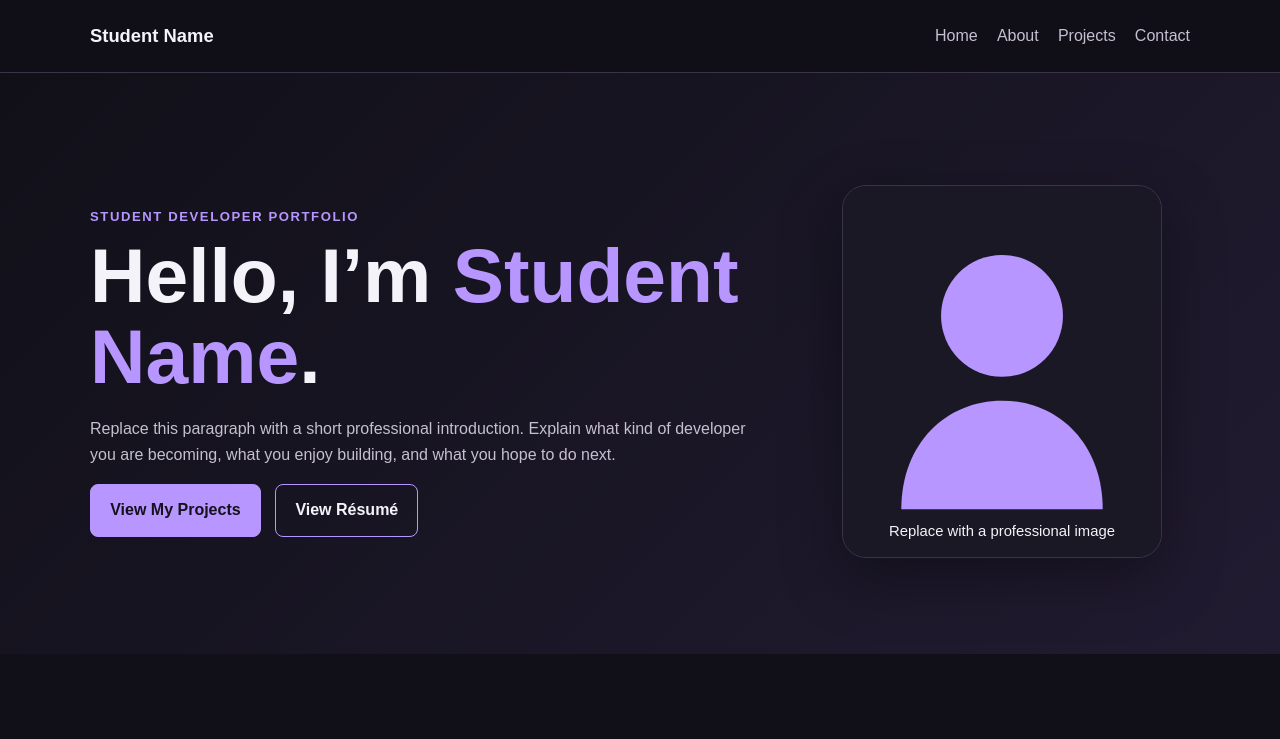
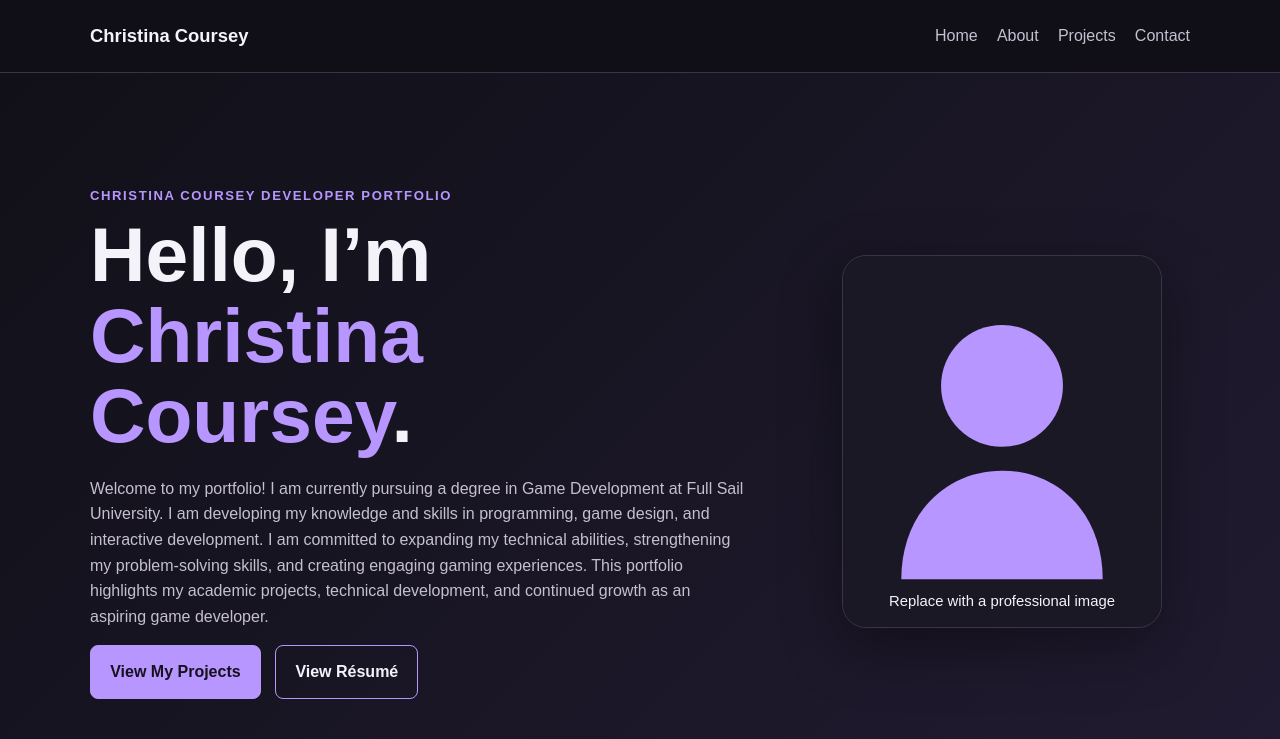
Before and after one commit to Christina9481/Christina9481.github.io, a plain HTML site: page index.html in a window 1280 px wide. Shown: the top 739 px of the page. Drawn offline with Linux system fonts and the light colour scheme.

```diff
--- a/index.html
+++ b/index.html
@@ -3,14 +3,14 @@
 <head>
     <meta charset="UTF-8">
     <meta name="viewport" content="width=device-width, initial-scale=1.0">
-    <meta name="description" content="Student developer portfolio">
-    <title>Student Name | Developer Portfolio</title>
+    <meta name="description" content="Christina Coursey Developer Portfolio">
+    <title>Christina Coursey | Developer Portfolio</title>
     <link rel="stylesheet" href="css/style.css">
 </head>
 <body>
     <header class="site-header">
         <div class="container nav-wrapper">
-            <a class="site-title" href="#home">Student Name</a>
+            <a class="site-title" href="#home">Christina Coursey</a>
             <nav aria-label="Main navigation">
                 <ul class="nav-list">
                     <li><a href="#home">Home</a></li>
@@ -26,10 +26,10 @@
         <section id="home" class="hero">
             <div class="container hero-content">
                 <div>
-                    <p class="eyebrow">Student Developer Portfolio</p>
-                    <h1>Hello, I’m <span>Student Name</span>.</h1>
+                    <p class="eyebrow">Christina Coursey Developer Portfolio</p>
+                    <h1>Hello, I’m <span>Christina Coursey</span>.</h1>
                     <p class="hero-text">
-                        Replace this paragraph with a short professional introduction. Explain what kind of developer you are becoming, what you enjoy building, and what you hope to do next.
+                        Welcome to my portfolio! I am currently pursuing a degree in Game Development at Full Sail University. I am developing my knowledge and skills in programming, game design, and interactive development. I am committed to expanding my technical abilities, strengthening my problem-solving skills, and creating engaging gaming experiences. This portfolio highlights my academic projects, technical development, and continued growth as an aspiring game developer.
                     </p>
                     <div class="button-row">
                         <a class="button primary" href="#projects">View My Projects</a>
```
Also changed, not shown: 1 other file.
